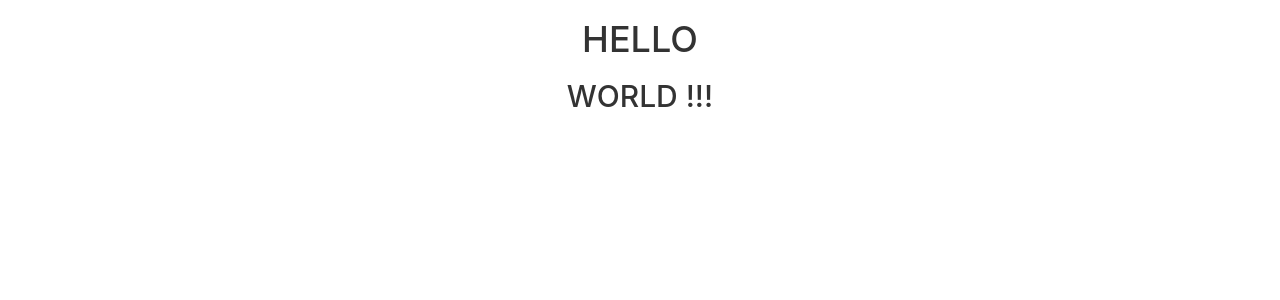
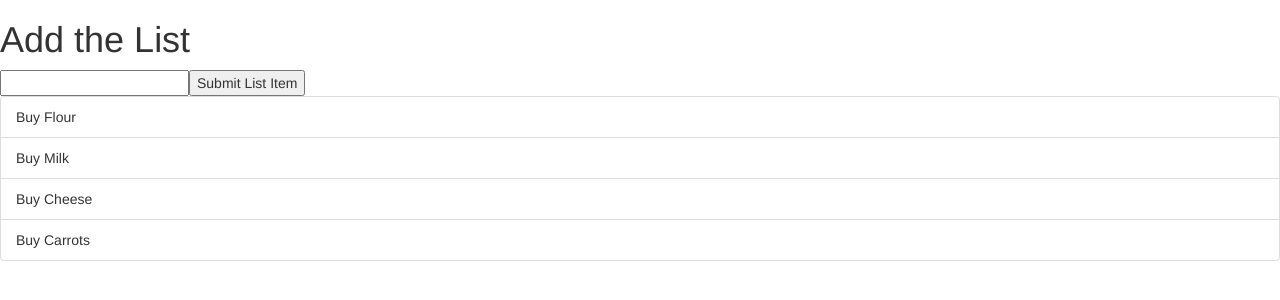
Before and after one commit to emmeiwhite/app-todo-list-and-more, a React (Create React App) app: page / in a window 1280 px wide. Shown: the top 300 px of the page. Built offline with nearby package versions, Linux system fonts and the light colour scheme.

Commit message:
3 Components in action - TodoList, TodoItem, TodoForm

```diff
--- a/package.json
+++ b/package.json
@@ -3,6 +3,8 @@
   "version": "0.1.0",
   "private": true,
   "dependencies": {
+    "prop-types": "^15.6.2",
+    "proptypes": "^1.1.0",
     "react": "^16.5.2",
     "react-dom": "^16.5.2",
     "react-scripts": "2.0.5"
--- a/src/App.css
+++ b/src/App.css
@@ -1,32 +1,4 @@
-.App {
-  text-align: center;
+
+.list-group-item{
+  cursor: pointer;
 }
-
-.App-logo {
-  animation: App-logo-spin infinite 20s linear;
-  height: 40vmin;
-}
-
-.App-header {
-  background-color: #282c34;
-  min-height: 100vh;
-  display: flex;
-  flex-direction: column;
-  align-items: center;
-  justify-content: center;
-  font-size: calc(10px + 2vmin);
-  color: white;
-}
-
-.App-link {
-  color: #61dafb;
-}
-
-@keyframes App-logo-spin {
-  from {
-    transform: rotate(0deg);
-  }
-  to {
-    transform: rotate(360deg);
-  }
-}
--- a/src/App.js
+++ b/src/App.js
@@ -1,7 +1,6 @@
 import React, { Component } from 'react';
 
-import {Hello} from './components/Hello';
-import World from './components/World';
+import TodoList from './components/todolist';
 
 import './App.css';
 
@@ -10,8 +9,7 @@ class App extends Component {
   render() {
     return (
       <div className="App">
-        <Hello />
-        <World />
+        <TodoList />
       </div>
     );
   }
--- a/src/components/Hello.js
+++ /dev/null
@@ -1,12 +0,0 @@
-import React, { Component } from 'react';
-
-class Hello extends Component {
-
-    render() {
-        return (
-            <h1>HELLO </h1>
-        );
-    }
-}
-
-export {Hello}; // Named export
--- a/src/components/World.js
+++ /dev/null
@@ -1,12 +0,0 @@
-import React, { Component } from 'react';
-
-class World extends Component {
-    state = {  }
-    render() {
-        return (
-            <h2>WORLD !!!</h2>
-          );
-    }
-}
-
-export default World;
--- /dev/null
+++ b/src/components/todoItem.js
@@ -0,0 +1,28 @@
+import React, { Component } from 'react';
+import * as p from 'prop-types';
+
+// class TodoItem extends Component {
+//     render() {
+//         return (
+//         <li
+//             className={this.props.task.completed ?'completed list-group-item':'list-group-item'}
+//             onClick={()=>this.props.handleClick(this.props.task)}> {this.props.task.name}</li>
+//          );
+//     }
+// }
+
+const TodoItem = (props)=>{
+    return  (
+        <li
+            className={props.task.completed ?'completed list-group-item':'list-group-item'}
+            onClick={()=>props.handleClick(props.task)}> {props.task.name}</li>
+        );
+
+}
+
+TodoItem.propTypes = {
+    task:p.object,
+    handleClick:p.func
+}
+
+export default TodoItem;
--- /dev/null
+++ b/src/components/todoform.js
@@ -0,0 +1,14 @@
+import React from 'react';
+
+const TodoForm = (props)=>{
+    return(
+        <form onSubmit={props.handleSubmit}>
+            <h1>Add the List </h1>
+            <input type="text"
+             onChange={props.handleChange}
+             value={props.currentTask}/>
+             <button type="submit">Submit List Item</button>
+        </form>
+    )
+}
+export default TodoForm;
--- /dev/null
+++ b/src/components/todolist.js
@@ -0,0 +1,103 @@
+import React, { Component } from 'react';
+
+import TodoItem from './todoItem';
+import TodoForm from './todoform';
+
+class TodoList extends Component {
+    constructor(props){
+        super(props);
+
+        this.state = {
+           lists:[
+               {id:1,name:'Buy Flour',completed:false},
+               {id:2,name:'Buy Milk',completed:false},
+               {id:3,name:'Buy Cheese',completed:false},
+               {id:4,name:'Buy Carrots',completed:false},
+           ],
+           currentTask:''
+        }
+    }
+
+    // 1.ClickHandler
+    onClickHandle = (list)=>{
+
+        const copiedList = [...this.state.lists];
+
+        console.log(copiedList);
+
+        //  ====  Code to Delete the particular list  === //
+        // const newList = copiedList.filter(l=>l!==list);
+
+        // this.setState({
+        //     lists:newList
+        // })
+
+        // Let's find index of current list being passed to the handler
+        const index = copiedList.indexOf(list);
+        console.log(index);
+
+        copiedList[index].completed=true;
+        // Note: Throughout we are only working with the copied array, because we must not modify the state directly
+        this.setState({
+            lists:copiedList
+        })
+    }
+
+    // 2. ChangeHandler
+
+    onChangeHandler = (newValue)=>{
+
+        this.setState({
+            currentTask:newValue.target.value
+        })
+    }
+
+    // 3. Form SubmitHandler
+
+    onFormSubmit = (e)=>{
+        e.preventDefault(); // prevent Default is a fucntion to prevent submittion of form
+        console.log(this.state.currentTask);
+       const newlists = [...this.state.lists];
+
+
+       newlists.push({
+           id:Math.floor(Math.random()*1000),
+           name:this.state.currentTask,
+           completed:false
+       })
+
+       this.setState({
+           lists:newlists,
+           currentTask:''
+       })
+    }
+
+    render() {
+        return (
+            <section>
+                <TodoForm
+                    currentTask={this.state.currentTask}
+                    handleChange = {(event)=>this.onChangeHandler(event)}
+                    handleSubmit = {(e)=>this.onFormSubmit(e)}
+                />
+
+                <ul className="list-group">
+                {
+                    this.state.lists.map((list)=>{
+                        return  <TodoItem
+                                    task={list}
+                                    key={list.id}
+                                    handleClick = {(list)=>this.onClickHandle(list)}
+                                />;
+                    })
+                }
+
+                </ul>
+            </section>
+
+
+        );
+    }
+}
+
+export default TodoList; // Named export
--- a/src/index.css
+++ b/src/index.css
@@ -1,14 +1,11 @@
 body {
   margin: 0;
   padding: 0;
-  font-family: -apple-system, BlinkMacSystemFont, "Segoe UI", "Roboto", "Oxygen",
-    "Ubuntu", "Cantarell", "Fira Sans", "Droid Sans", "Helvetica Neue",
-    sans-serif;
-  -webkit-font-smoothing: antialiased;
-  -moz-osx-font-smoothing: grayscale;
+  box-sizing: border-box;
 }
 
-code {
-  font-family: source-code-pro, Menlo, Monaco, Consolas, "Courier New",
-    monospace;
+.completed{
+  background:#888;
+  color:#fff;
+  font-size:1.5rem;
 }
```
Also changed, not shown: 2 other files (tests, documents, lock files or other folders).
